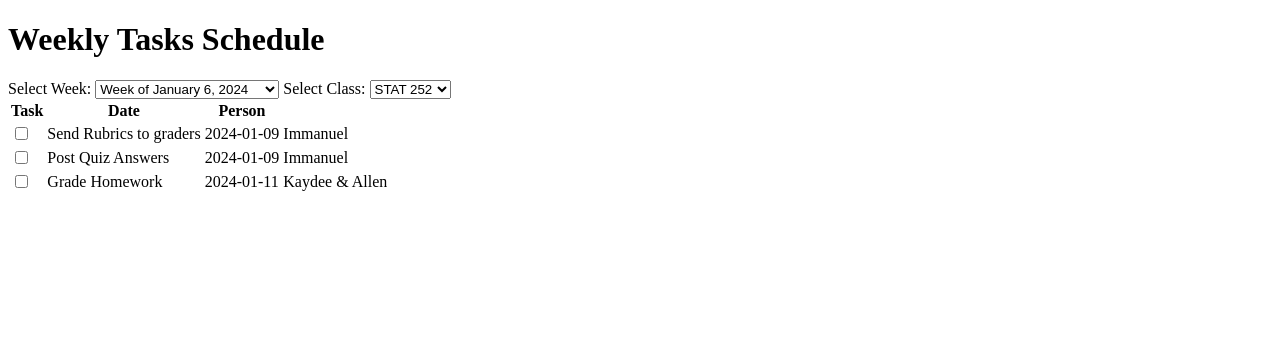
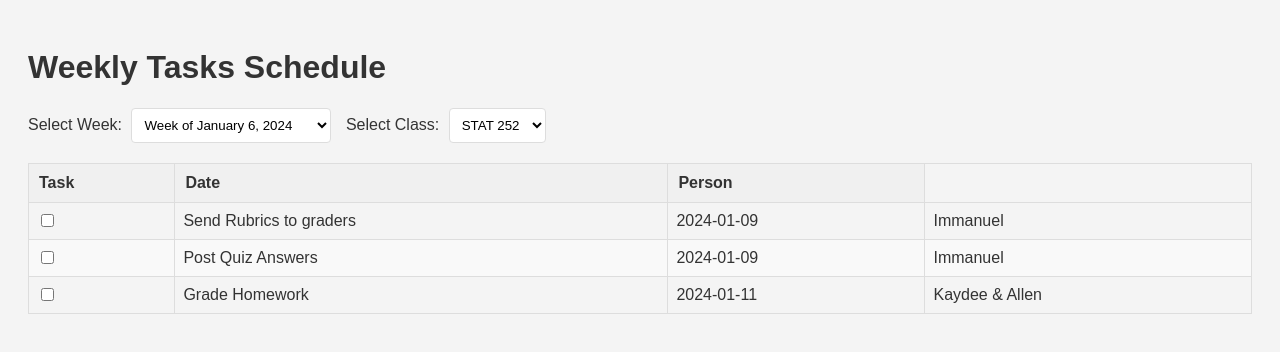
Before and after one commit to gato365/stat-organize-winter-2024, a plain HTML site: page index.html in a window 1280 px wide. Drawn offline with Linux system fonts and the light colour scheme.

Commit message:
Added CSS

```diff
--- a/index.html
+++ b/index.html
@@ -3,6 +3,7 @@
 <head>
     <title>Weekly Tasks Schedule</title>
     <script src="schedule.js"></script>
+    <link rel="stylesheet" type="text/css" href="style.css">
 </head>
 <body>
 <h1>Weekly Tasks Schedule</h1>
--- /dev/null
+++ b/style.css
@@ -0,0 +1,56 @@
+body {
+    font-family: Arial, sans-serif;
+    background-color: #f4f4f4;
+    color: #333;
+    padding: 20px;
+}
+
+h1 {
+    color: #333;
+}
+
+table {
+    width: 100%;
+    border-collapse: collapse;
+    margin-top: 20px;
+}
+
+table, th, td {
+    border: 1px solid #ddd;
+}
+
+th {
+    background-color: #f0f0f0;
+    color: #333;
+    padding: 10px;
+    text-align: left;
+}
+
+td {
+    padding: 8px;
+    text-align: left;
+}
+
+tr:nth-child(even) {
+    background-color: #f9f9f9;
+}
+
+tr:hover {
+    background-color: #f1f1f1;
+}
+
+input[type="checkbox"] {
+    margin-right: 10px;
+}
+
+select {
+    padding: 8px;
+    margin-right: 10px;
+    border: 1px solid #ddd;
+    border-radius: 4px;
+    background-color: white;
+}
+
+label {
+    margin-right: 5px;
+}
```
